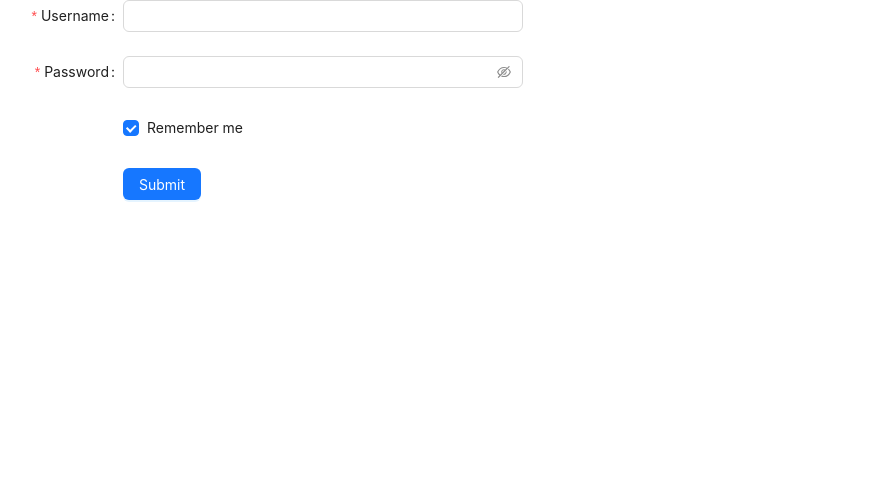
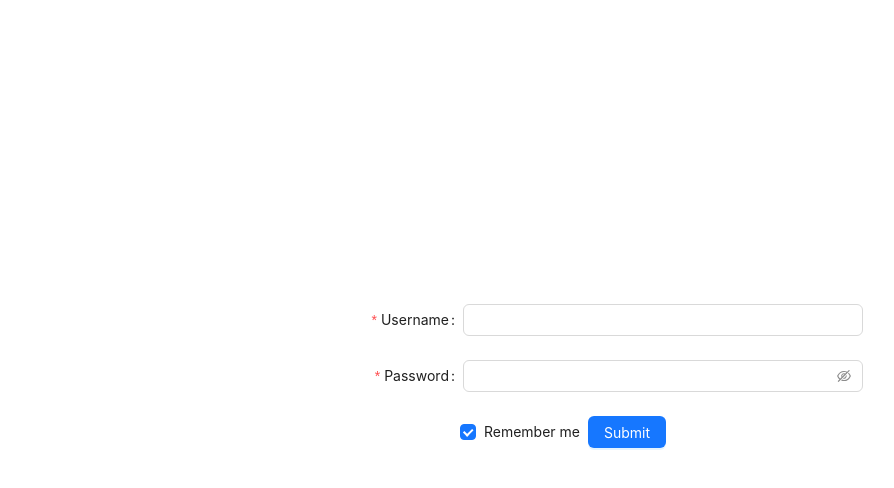
Before and after one commit to Dujthep/practis-reacts, a React (Create React App) app: page / in a window 1280 px wide. Shown: the top 488 px of the page, without its empty margins (77-971 px from the left). Built offline with nearby package versions, Linux system fonts and the light colour scheme.

Commit message:
FIx css login page

```diff
--- a/src/App.scss
+++ b/src/App.scss
@@ -1,5 +1,9 @@
 .App {
   text-align: center;
+}
+
+.Hight-100 {
+  height: 100dvh;
 }
 
 .App-logo {
--- a/src/App.tsx
+++ b/src/App.tsx
@@ -3,7 +3,7 @@ import { HomePage } from './pages/home/HomePage';
 
 function App() {
   return (
-    <div className="App_test">
+    <div className="App">
       <HomePage />
     </div>
   );
--- a/src/components/TaxtBoxComponent.tsx
+++ b/src/components/TaxtBoxComponent.tsx
@@ -2,6 +2,8 @@ import { Input, InputNumber } from 'antd';
 import React, { useState } from 'react';
 
 export type TextBoxComponentProps = {
+  id: string;
+  className?: string;
   type: TEXTBOX_TYPE;
   options?: any;
   onChange?: (value: any) => void;
@@ -14,7 +16,9 @@ export enum TEXTBOX_TYPE {
 }
 
 export const TextBoxComponent: React.FC<TextBoxComponentProps> = ({
+  id,
   type,
+  className,
   options,
   onChange,
 }) => {
@@ -26,13 +30,19 @@ export const TextBoxComponent: React.FC<TextBoxComponentProps> = ({
   const render = () => {
     switch (type) {
       case TEXTBOX_TYPE.TEXT: {
-        return <Input onChange={onInputChange} />;
+        return <Input id={id} className={className} onChange={onInputChange} />;
       }
       case TEXTBOX_TYPE.PASSWORD: {
-        return <Input.Password onChange={onInputChange} />;
+        return (
+          <Input.Password
+            id={id}
+            className={className}
+            onChange={onInputChange}
+          />
+        );
       }
       case TEXTBOX_TYPE.NUMBER: {
-        return <InputNumber />;
+        return <InputNumber id={id} className={className} />;
       }
     }
   };
--- a/src/pages/login/Login.tsx
+++ b/src/pages/login/Login.tsx
@@ -1,4 +1,4 @@
-import { Button, Checkbox, Form, Input } from 'antd';
+import { Button, Checkbox, Flex, Form, Input } from 'antd';
 import React from 'react';
 import { AuthService } from '../../services/AuthService';
 import {
@@ -20,11 +20,13 @@ export const Login: React.FC<any> = ({ setAuthenticated }) => {
   };
 
   return (
+    <Flex className="Hight-100" align="center" justify="center">
       <Form
-      name="basic"
+        name="login"
+        size="middle"
+        style={{ width: '600px' }}
         labelCol={{ span: 8 }}
         wrapperCol={{ span: 16 }}
-      style={{ maxWidth: 600 }}
         initialValues={{ remember: true }}
         onFinish={(values) => onFinish(values, setAuthenticated)}
         // onFinishFailed={onFinishFailed}
@@ -35,7 +37,7 @@ export const Login: React.FC<any> = ({ setAuthenticated }) => {
           name="username"
           rules={[{ required: true, message: 'Please input your username!' }]}
         >
-        {<TextBoxComponent type={TEXTBOX_TYPE.TEXT} />}
+          {<TextBoxComponent id="login_username" type={TEXTBOX_TYPE.TEXT} />}
         </Form.Item>
 
         <Form.Item
@@ -43,22 +45,24 @@ export const Login: React.FC<any> = ({ setAuthenticated }) => {
           name="password"
           rules={[{ required: true, message: 'Please input your password!' }]}
         >
-        <TextBoxComponent type={TEXTBOX_TYPE.PASSWORD} />
+          <TextBoxComponent id="login_password" type={TEXTBOX_TYPE.PASSWORD} />
         </Form.Item>
 
+        <Form.Item wrapperCol={{ offset: 4, span: 16 }}>
           <Form.Item
             name="remember"
             valuePropName="checked"
-        wrapperCol={{ offset: 8, span: 16 }}
+            style={{ display: 'inline-block' }}
           >
             <Checkbox>Remember me</Checkbox>
           </Form.Item>
-
-      <Form.Item wrapperCol={{ offset: 8, span: 16 }}>
+          <Form.Item style={{ display: 'inline-block' }}>
             <Button type="primary" htmlType="submit">
               Submit
             </Button>
           </Form.Item>
+        </Form.Item>
       </Form>
+    </Flex>
   );
 };
```
Lines whose indentation alone changed are shown as unchanged.
